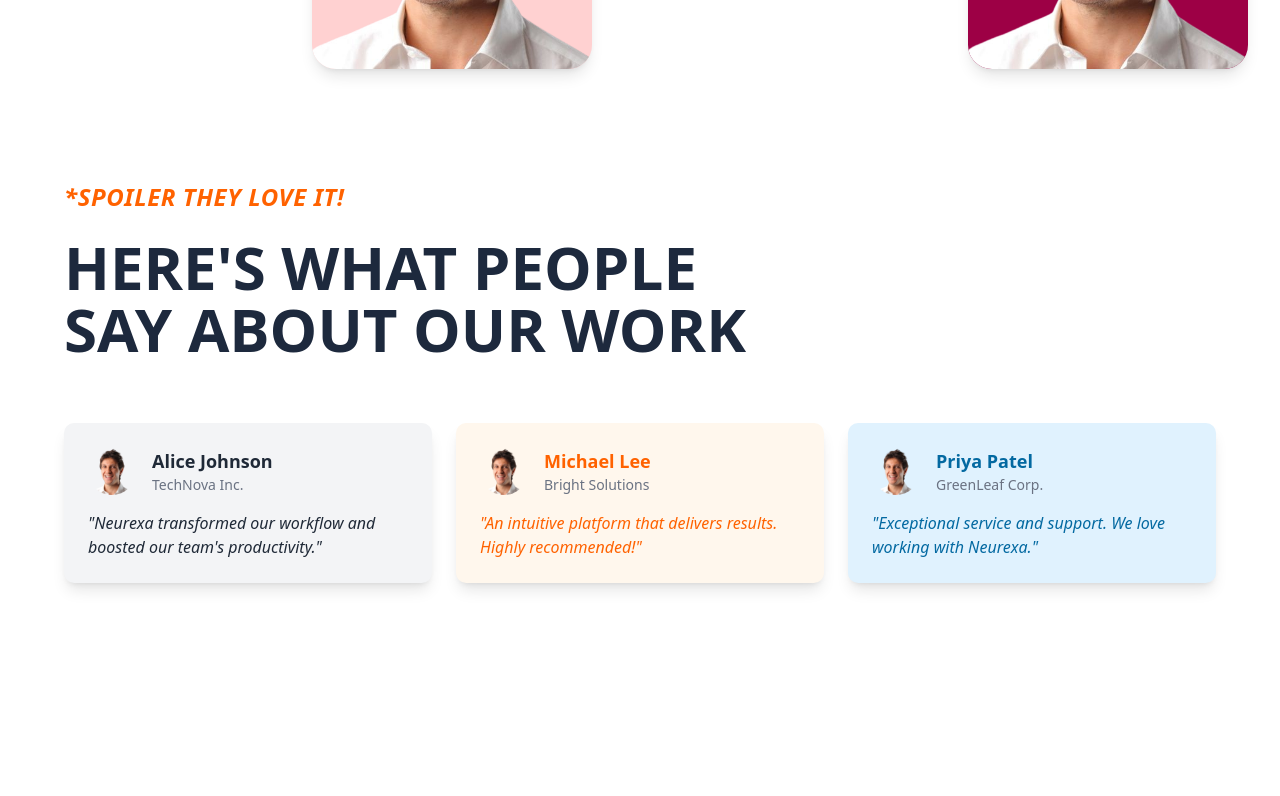
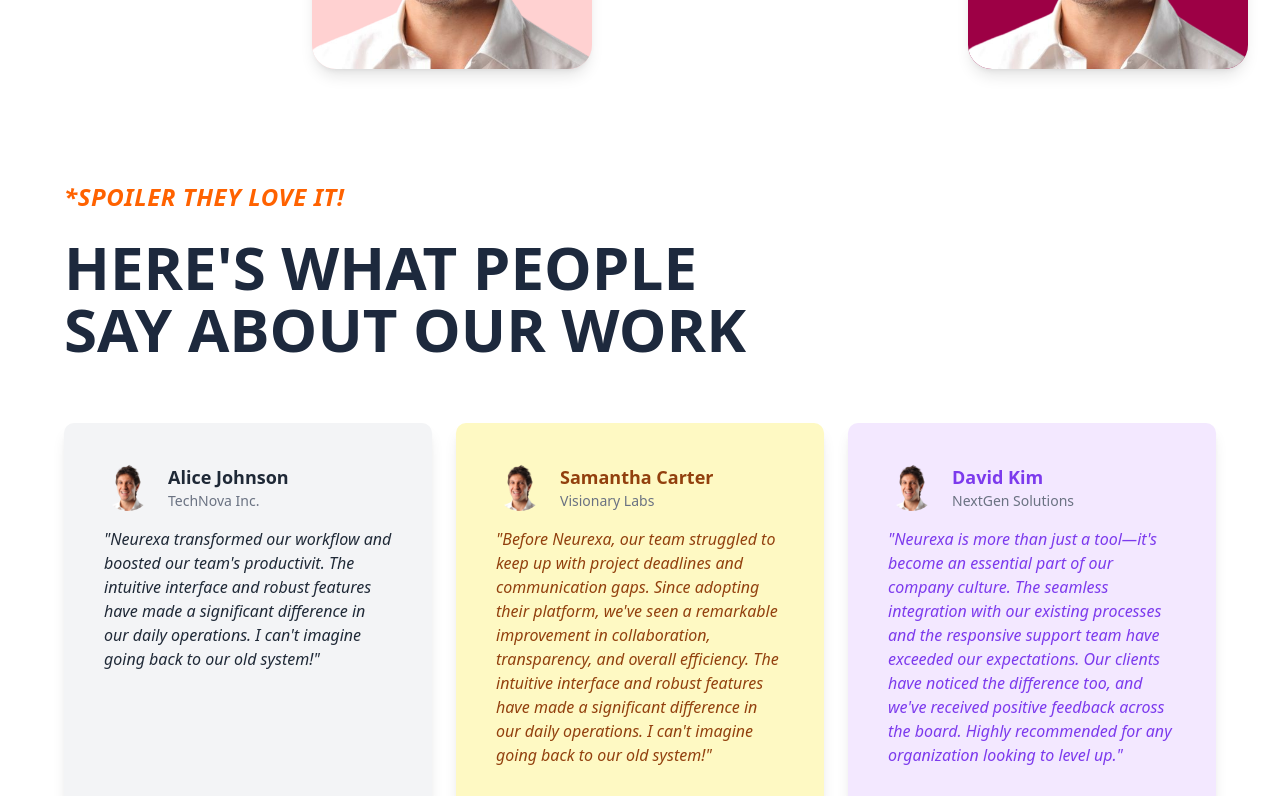
Before and after one commit to Shivam-Prajapati-59/Neurexa_Landing, a Next.js app: page / in a window 1280 px wide. Shown: the part 5540-6336 px from the top of the page. Built offline with nearby package versions, Linux system fonts and the light colour scheme.

Commit message:
added some animations

```diff
--- a/src/components/FeedbackSection.tsx
+++ b/src/components/FeedbackSection.tsx
@@ -1,11 +1,10 @@
-import { b } from "framer-motion/client";
-import React from "react";
-import { text } from "stream/consumers";
+import { motion, useInView, useAnimation } from "framer-motion";
+import React, { useEffect, useRef } from "react";
 
 const FeedBack = [
   {
     quote:
-      "Neurexa transformed our workflow and boosted our team's productivity.",
+      "Neurexa transformed our workflow and boosted our team's productivit. The intuitive interface and robust features have made a significant difference in our daily operations. I can't imagine going back to our old system!",
     company: "TechNova Inc.",
     Image: "/john.png",
     name: "Alice Johnson",
@@ -13,59 +12,159 @@ const FeedBack = [
     textColor: "#1f2937",
   },
   {
-    quote: "An intuitive platform that delivers results. Highly recommended!",
-    company: "Bright Solutions",
+    quote:
+      "Before Neurexa, our team struggled to keep up with project deadlines and communication gaps. Since adopting their platform, we've seen a remarkable improvement in collaboration, transparency, and overall efficiency. The intuitive interface and robust features have made a significant difference in our daily operations. I can't imagine going back to our old system!",
+    company: "Visionary Labs",
     Image: "/john.png",
-    name: "Michael Lee",
-    bgColor: "#fff7ed",
-    textColor: "#ff6200",
+    name: "Samantha Carter",
+    bgColor: "#fef9c3",
+    textColor: "#92400e",
   },
   {
-    quote: "Exceptional service and support. We love working with Neurexa.",
-    company: "GreenLeaf Corp.",
+    quote:
+      "Neurexa is more than just a tool—it's become an essential part of our company culture. The seamless integration with our existing processes and the responsive support team have exceeded our expectations. Our clients have noticed the difference too, and we've received positive feedback across the board. Highly recommended for any organization looking to level up.",
+    company: "NextGen Solutions",
     Image: "/john.png",
-    name: "Priya Patel",
-    bgColor: "#e0f2fe",
-    textColor: "#0369a1",
+    name: "David Kim",
+    bgColor: "#f3e8ff",
+    textColor: "#7c3aed",
   },
 ];
 
 const FeedbackSection = () => {
+  // Create refs for the sections we want to animate on scroll
+  const headerRef = useRef(null);
+  const cardsRef = useRef(null);
+
+  // Check if elements are in view
+  const headerInView = useInView(headerRef, { once: true, amount: 0.3 });
+  const cardsInView = useInView(cardsRef, { once: true, amount: 0.1 });
+
+  // Animation controls
+  const headerControls = useAnimation();
+  const subtitleControls = useAnimation();
+  const titleControls = useAnimation();
+  const cardsControls = useAnimation();
+
+  // Trigger animations when elements come into view
+  useEffect(() => {
+    if (headerInView) {
+      headerControls.start({ opacity: 1, y: 0 });
+      subtitleControls.start({ opacity: 1 });
+
+      // Staggered title animations
+      setTimeout(() => {
+        titleControls.start("visible");
+      }, 300);
+    }
+  }, [headerInView, headerControls, subtitleControls, titleControls]);
+
+  useEffect(() => {
+    if (cardsInView) {
+      cardsControls.start("visible");
+    }
+  }, [cardsInView, cardsControls]);
+
+  // Variants for staggered animations
+  const titleVariants = {
+    hidden: { opacity: 0, x: -30 },
+    visible: (i: number) => ({
+      opacity: 1,
+      x: 0,
+      transition: {
+        delay: i * 0.2,
+        duration: 0.6,
+      },
+    }),
+  };
+
+  const cardVariants = {
+    hidden: { opacity: 0, y: 50 },
+    visible: (i: number) => ({
+      opacity: 1,
+      y: 0,
+      transition: {
+        delay: i * 0.1,
+        duration: 0.6,
+        type: "spring",
+        stiffness: 100,
+      },
+    }),
+  };
+
   return (
-    <div className=" px-8 md:px-16 lg:px-24 xl:px-16 pt-8 lg:pt-12  min-h-screen bg-white">
+    <div className="px-8 md:px-16 lg:px-24 xl:px-16 pt-8 lg:pt-12 pb-10 min-h-screen bg-white">
       <div className="max-w-7xl mx-auto">
-        <div className="grid grid-cols-1 lg:grid-cols-12 gap-6 lg:gap-8 xl:gap-12 items-start lg:items-center mb-12 lg:mb-16">
+        <motion.div
+          ref={headerRef}
+          initial={{ opacity: 0, y: 30 }}
+          animate={headerControls}
+          transition={{ duration: 0.8 }}
+          className="grid grid-cols-1 lg:grid-cols-12 gap-6 lg:gap-8 xl:gap-12 items-start lg:items-center mb-12 lg:mb-16"
+        >
           <div className="lg:col-span-7 xl:col-span-8">
-            <div className="mb-4 lg:mb-6">
+            <motion.div
+              initial={{ opacity: 0 }}
+              animate={subtitleControls}
+              className="mb-4 lg:mb-6"
+            >
               <span className="text-base sm:text-lg md:text-xl lg:text-2xl text-[#ff6200] font-bold italic tracking-wide">
                 *SPOILER THEY LOVE IT!
               </span>
-            </div>
+            </motion.div>
             <div className="space-y-0.5 sm:space-y-1 lg:space-y-0.5">
-              <div className="flex flex-wrap items-baseline font-black uppercase text-2xl sm:text-3xl md:text-4xl lg:text-5xl xl:text-6xl gap-2 sm:gap-3 lg:gap-4">
+              <motion.div
+                initial={{ opacity: 0, x: -30 }}
+                animate={titleControls}
+                variants={titleVariants}
+                className="flex flex-wrap items-baseline font-black uppercase text-2xl sm:text-3xl md:text-4xl lg:text-5xl xl:text-6xl gap-2 sm:gap-3 lg:gap-4"
+              >
                 <span className="text-slate-800">Here's what people </span>
-              </div>
-              <div className="flex flex-wrap items-baseline font-black uppercase text-2xl sm:text-3xl md:text-4xl lg:text-5xl xl:text-6xl gap-2 sm:gap-3 lg:gap-4">
+              </motion.div>
+              <motion.div
+                initial={{ opacity: 0, x: -30 }}
+                animate={titleControls}
+                variants={titleVariants}
+                className="flex flex-wrap items-baseline font-black uppercase text-2xl sm:text-3xl md:text-4xl lg:text-5xl xl:text-6xl gap-2 sm:gap-3 lg:gap-4"
+              >
                 <span className="text-slate-800">Say About Our Work </span>
-              </div>
+              </motion.div>
             </div>
           </div>
-        </div>
+        </motion.div>
       </div>
 
-      <div className="max-w-7xl mx-auto ">
-        <div className="grid grid-cols-1 sm:grid-cols-2 lg:grid-cols-3 gap-6">
+      <div className="max-w-7xl mx-auto">
+        <div
+          className="grid grid-cols-1 sm:grid-cols-2 lg:grid-cols-3 gap-6"
+          ref={cardsRef}
+        >
           {FeedBack.map((feedback, index) => (
-            <div
+            <motion.div
               key={index}
-              className="p-6 rounded-lg shadow-lg"
+              initial={{ opacity: 0, y: 50 }}
+              animate={cardsControls}
+              variants={cardVariants}
+              whileHover={{
+                scale: 1.03,
+                boxShadow: "0px 10px 20px rgba(0,0,0,0.1)",
+                transition: { duration: 0.2 },
+              }}
+              className="p-10 rounded-lg shadow-lg"
               style={{
                 backgroundColor: feedback.bgColor,
                 color: feedback.textColor,
               }}
             >
-              <div className="flex items-center mb-4">
-                <img
+              <motion.div
+                initial={{ opacity: 0 }}
+                animate={{ opacity: 1 }}
+                transition={{ delay: 0.6 + index * 0.2 }}
+                className="flex items-center mb-4"
+              >
+                <motion.img
+                  whileHover={{ scale: 1.1, rotate: 5 }}
+                  transition={{ duration: 0.2 }}
                   src={feedback.Image}
                   alt={feedback.name}
                   className="w-12 h-12 rounded-full mr-4"
@@ -74,9 +173,16 @@ const FeedbackSection = () => {
                   <h3 className="text-lg font-semibold">{feedback.name}</h3>
                   <p className="text-sm text-gray-500">{feedback.company}</p>
                 </div>
-              </div>
-              <p className="text-base italic">"{feedback.quote}"</p>
-            </div>
+              </motion.div>
+              <motion.p
+                initial={{ opacity: 0 }}
+                animate={{ opacity: 1 }}
+                transition={{ delay: 0.8 + index * 0.2 }}
+                className="text-base italic"
+              >
+                "{feedback.quote}"
+              </motion.p>
+            </motion.div>
           ))}
         </div>
       </div>
```
